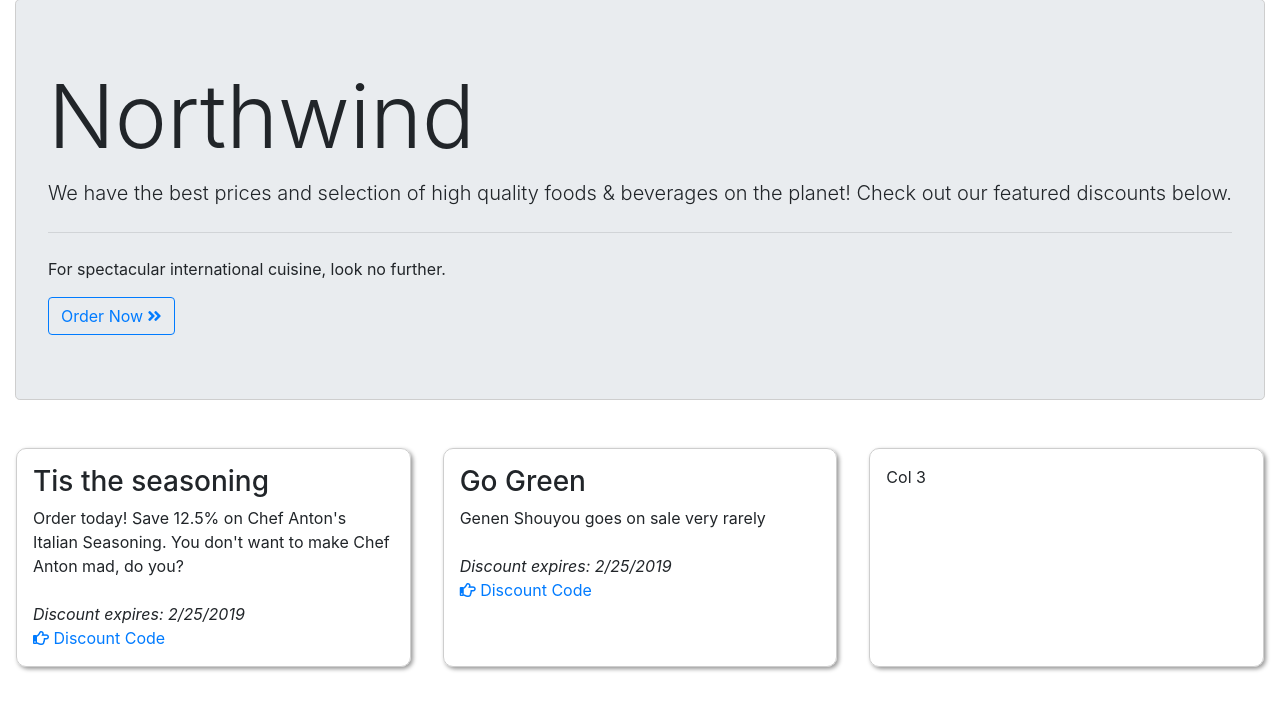
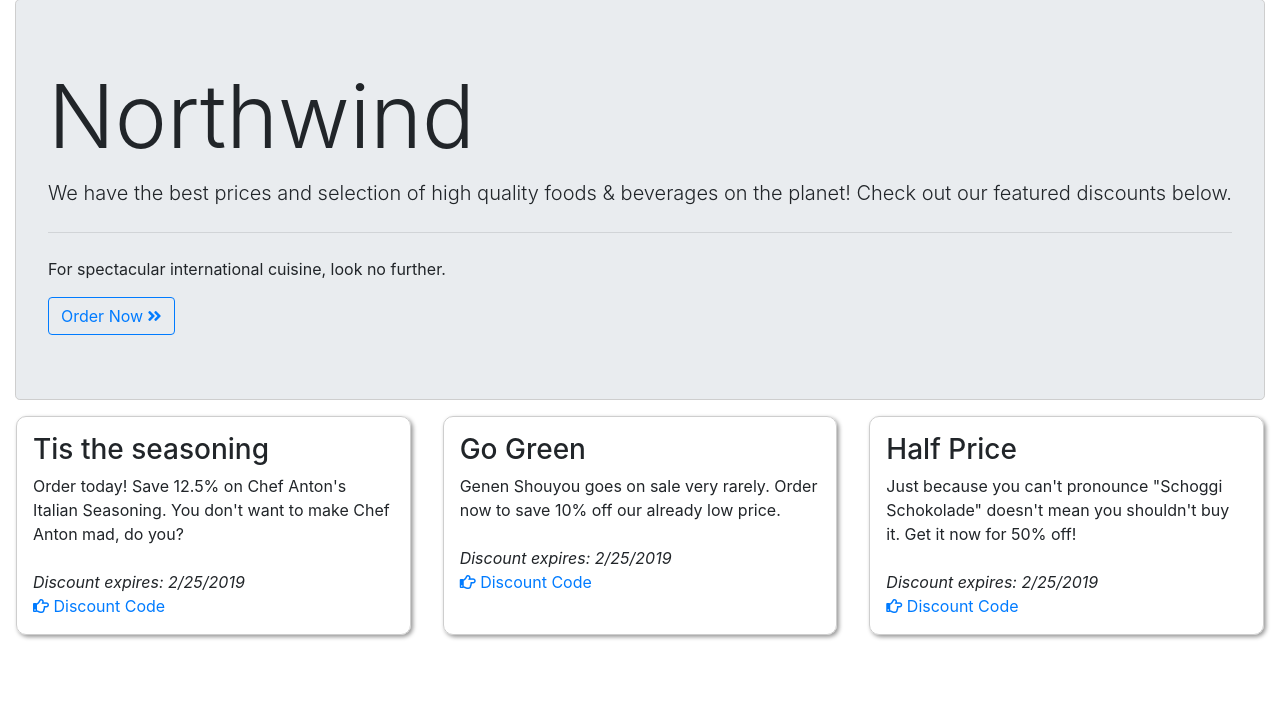
Before and after one commit to AlijahPWCTC/.NetWebDevAlijahP, a web app: the page made by .NetWebDev Client/index.html in a window 1280 px wide. Shown: the part 57-768 px from the top of the page. Run offline with its HTML, style and script files only (its server is not run), Linux system fonts and the light colour scheme; data that the repository does not hold is empty; some libraries are stand-ins or nearby versions.

Commit message:
Finished Assign 2

```diff
--- a/.NetWebDev Client/css/client.css
+++ b/.NetWebDev Client/css/client.css
@@ -6,6 +6,7 @@
 
 .jumbotron, .discounts {
     border: 1px solid #cecece;
+    margin-bottom: 0px;
 }
 
 .toast {
--- a/.NetWebDev Client/index.html
+++ b/.NetWebDev Client/index.html
@@ -71,24 +71,29 @@
                     You don't want to make Chef Anton mad, do you?
                 </div>
                 <i>Discount expires: 2/25/2019</i><br />
-                <a href="#" class="code"><i class="far fa-hand-point-right"></i> Discount Code</a>
+                <a href="#" class="code" data-button="tistheseasoning"><i class="far fa-hand-point-right"></i> Discount Code</a>
         </div>
         <div class="col-md m-3 p-3 discounts">
             <h3>Go Green</h3>
             <div class="mb-4">
-                Genen Shouyou goes on sale very rarely
+                Genen Shouyou goes on sale very rarely. Order now to save 10% off our already low price.
             </div>
             <i>Discount expires: 2/25/2019</i><br />
-            <a href="#" class="code"><i class="far fa-hand-point-right"></i> Discount Code</a>
+            <a href="#" class="code" data-button="gogreen"><i class="far fa-hand-point-right"></i> Discount Code</a>
         </div>
         <div class="col-md m-3 p-3 discounts">
-            Col 3
+            <h3>Half Price</h3>
+            <div class="mb-4">
+                Just because you can't pronounce "Schoggi Schokolade" doesn't mean you shouldn't buy it. Get it now for 50% off!
+            </div>
+            <i>Discount expires: 2/25/2019</i><br />
+            <a href="#" class="code" data-button="halfoff"><i class="far fa-hand-point-right"></i> Discount Code</a>
         </div>
     </div>
 </div>
 
     <!-- toast -->
-    <div id="toast" class="toast" data-discount="tisTheSeasoning">
+    <div id="toastSeasoning" class="toast">
         <div class="toast-header">
             <strong class="mr-auto" id="product">Italian Seasoning</strong>
             <button type="button" class="ml-2 mb-1 close" data-dismiss="toast" aria-label="Close">
@@ -99,6 +104,33 @@
             Discount Code: <strong id="code">12675</strong>
         </div>
     </div>
+
+    <div id="toastGreen" class="toast">
+        <div class="toast-header">
+            <strong class="mr-auto" id="product">Genen Shouyou</strong>
+            <button type="button" class="ml-2 mb-1 close" data-dismiss="toast" aria-label="Close">
+                <span aria-hidden="true">&times;</span>
+            </button>
+        </div>
+        <div class="toast-body">
+            Discount Code: <strong id="code">39872</strong>
+        </div>
+    </div>
+
+    <div id="toastHalf" class="toast">
+        <div class="toast-header">
+            <strong class="mr-auto" id="product">Schoggi Schokolade</strong>
+            <button type="button" class="ml-2 mb-1 close" data-dismiss="toast" aria-label="Close">
+                <span aria-hidden="true">&times;</span>
+            </button>
+        </div>
+        <div class="toast-body">
+            Discount Code: <strong id="code">20491</strong>
+        </div>
+    </div>
+
+
+
     <!-- jquery -->
     <script src="https://cdn.jsdelivr.net/npm/jquery@3.5.1/dist/jquery.slim.min.js" integrity="sha384-DfXdz2htPH0lsSSs5nCTpuj/zy4C+OGpamoFVy38MVBnE+IbbVYUew+OrCXaRkfj" crossorigin="anonymous"></script>
     <!-- bootstrap -->
--- a/.NetWebDev Client/js/client.js
+++ b/.NetWebDev Client/js/client.js
@@ -3,19 +3,34 @@
     var toast = new Audio('media/toast.wav');
 
     $('.code').on('click', function(e) {
-        e.preventDefault();
+
+      e.preventDefault();
           // first pause the audio (in case it is still playing)
           toast.pause();
           // reset the audio
           toast.currentTime = 0;
         // play audio
         toast.play();
-        $('#toast').toast({ autohide: false }).toast('show');
+
+
+        if($(this).attr('data-button')== 'tistheseasoning'){
+            $('#toastSeasoning').toast({ autohide: false }).toast('show');
+        }
+
+        else if($(this).attr('data-button')== 'gogreen'){
+          $('#toastGreen').toast({ autohide: false }).toast('show');
+        }
+
+        else if($(this).attr('data-button')== 'halfoff'){
+          $('#toastHalf').toast({ autohide: false }).toast('show');
+        }
+
+
     });
 
     document.addEventListener('keydown', function(event) {
       if(event.keyCode == 27) {
-        $('#toast').toast('hide');
+        $('.toast').toast('hide');
       }
   });
 });
```
